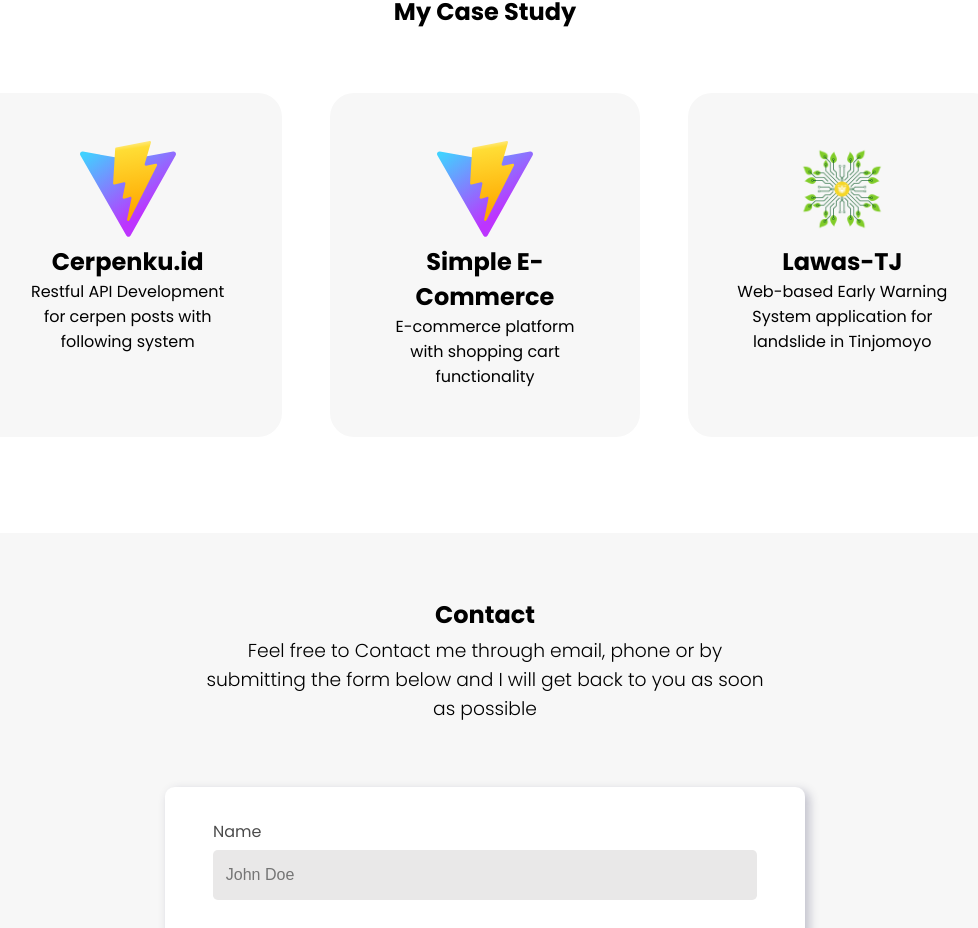
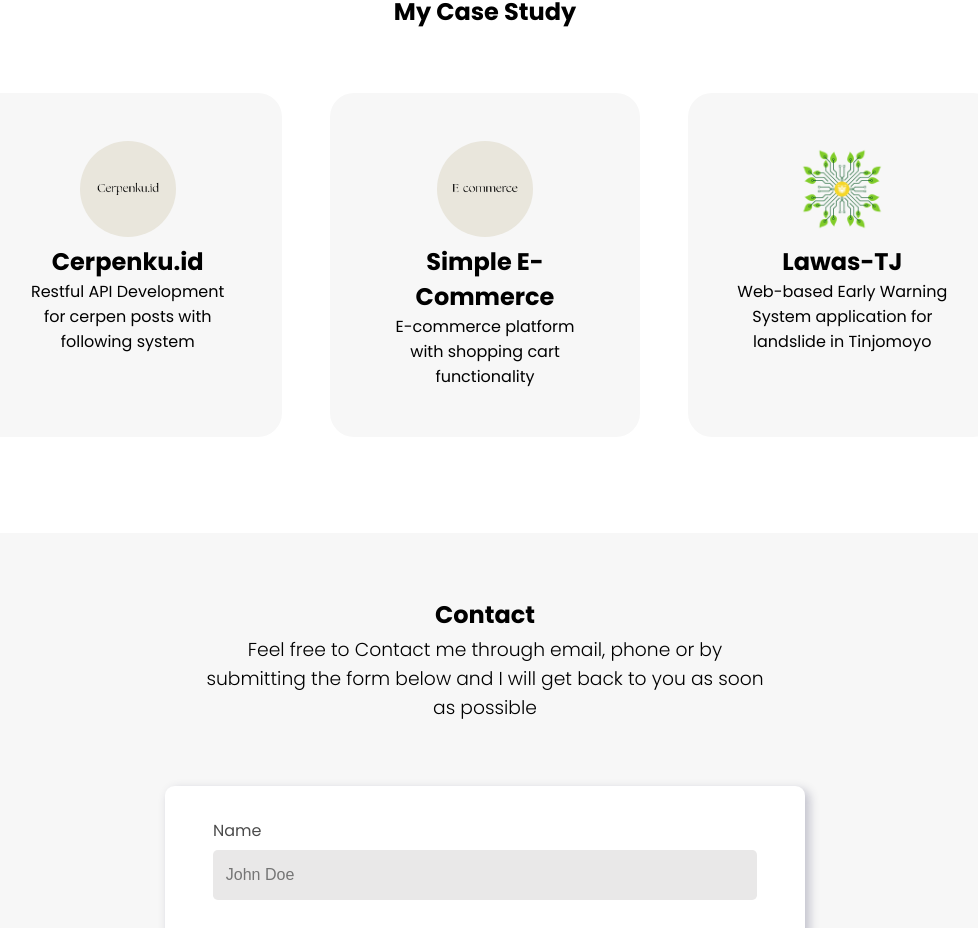
Before and after one commit to MirzaAliA/portofolio, a React (Vite) app: page / in a window 1280 px wide. Shown: the part 1635-2563 px from the top of the page, without its empty margins (155-1133 px from the left). Built offline with nearby package versions, Linux system fonts and the light colour scheme.

Commit message:
adding logo to portofolio

```diff
--- a/src/App.css
+++ b/src/App.css
@@ -366,6 +366,7 @@ h1.portofolio-title {
 }
 
 img.image-portofolio {
+  border-radius: 50%;
   width: 6rem;
   height: auto;
 }
--- a/src/App.jsx
+++ b/src/App.jsx
@@ -149,12 +149,12 @@ function Portofolio() {
       </div>
       <div className="portofolio-main-container">
         <div className="portofolio-grid-item">
-          <img className="image-portofolio" src="/vite.svg" alt="" />
+          <img className="image-portofolio" src="/cerpenku.png" alt="" />
           <h2>Cerpenku.id</h2>
           <p>Restful API Development for cerpen posts with following system</p>
         </div>
         <div className="portofolio-grid-item">
-          <img className="image-portofolio" src="/vite.svg" alt="" />
+          <img className="image-portofolio" src="/ecommerce.png" alt="" />
           <h2>Simple E-Commerce</h2>
           <p>E-commerce platform with shopping cart functionality</p>
         </div>
```
Also changed, not shown: public/cerpenku.png (added), public/ecommerce.png (added).
